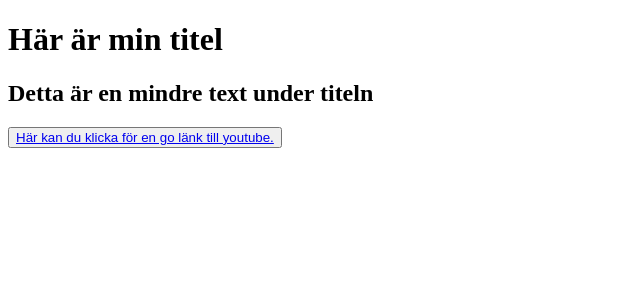
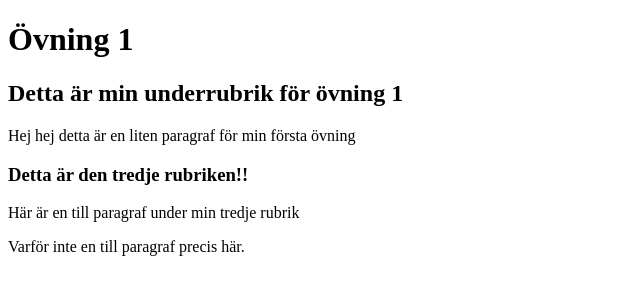
Before and after one commit to Ginogracia/HTML-CSS-Exercise1, a plain HTML site: page index.html in a window 1280 px wide. Shown: the whole page, without its empty margins (0-640 px from the left). Drawn offline with Linux system fonts and the light colour scheme.

Commit message:
Nu stämmer den överens med övning 1:s instruktion

```diff
--- a/index.html
+++ b/index.html
@@ -3,13 +3,17 @@
 <head>
     <meta charset="UTF-8">
     <meta name="viewport" content="width=device-width, initial-scale=1.0">
-    <title>Introduktion</title>
+    <title>Övning 1</title>
 </head>
 <body>
     <main>
-        <h1>Här är min titel</h1>
-        <h2>Detta är en mindre text under titeln</h2>
-     <button><a href="https://www.youtube.com/" alt="En länk som tar dig till framsidan av Youtube.">Här kan du klicka för en go länk till youtube.</a></button>
+        <h1>Övning 1</h1>
+        <h2>Detta är min underrubrik för övning 1</h2>
+        <p>Hej hej detta är en liten paragraf för min första övning</p>
+        <h3>Detta är den tredje rubriken!!</h3>
+        <p>Här är en till paragraf under min tredje rubrik</p>
+        <p>Varför inte en till paragraf precis här.</p>
+
 
     </main>
 </body>
```
